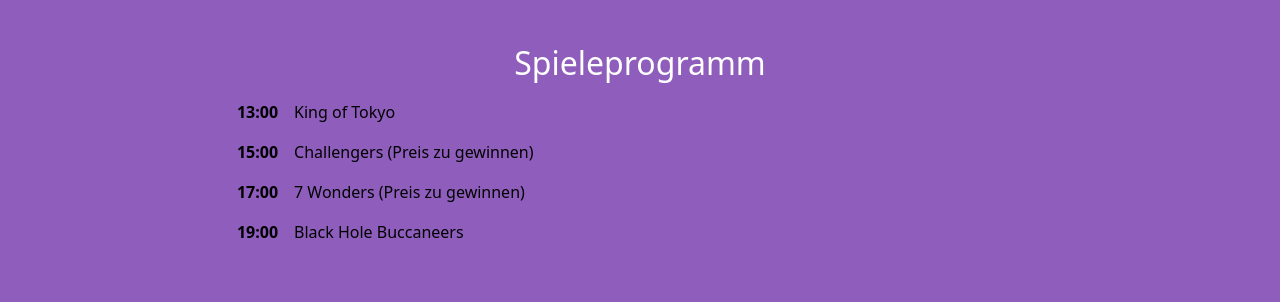
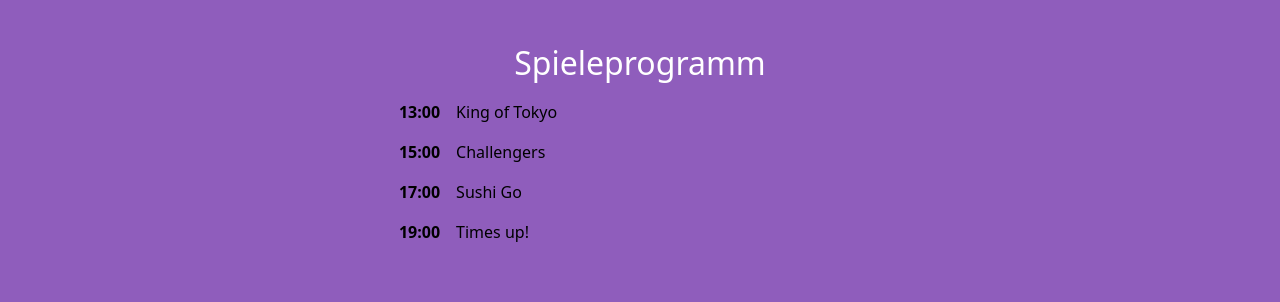
Before and after one commit to bauhaus93/bss-vue, a Vue app: page / in a window 1280 px wide. Shown: the part 1100-1402 px from the top of the page. Built offline with nearby package versions, Linux system fonts and the light colour scheme.

Commit message:
Update program

```diff
--- a/src/pages/Home.vue
+++ b/src/pages/Home.vue
@@ -132,9 +132,9 @@ const next_event_date = new Date("2023-09-17");
 
 const program = [
   { time: "13:00", game: "King of Tokyo" },
-  { time: "15:00", game: "Challengers (Preis zu gewinnen)" },
-  { time: "17:00", game: "7 Wonders (Preis zu gewinnen)" },
-  { time: "19:00", game: "Black Hole Buccaneers" },
+  { time: "15:00", game: "Challengers" },
+  { time: "17:00", game: "Sushi Go" },
+  { time: "19:00", game: "Times up!" },
 ];
 
 const card_contents = [
```
